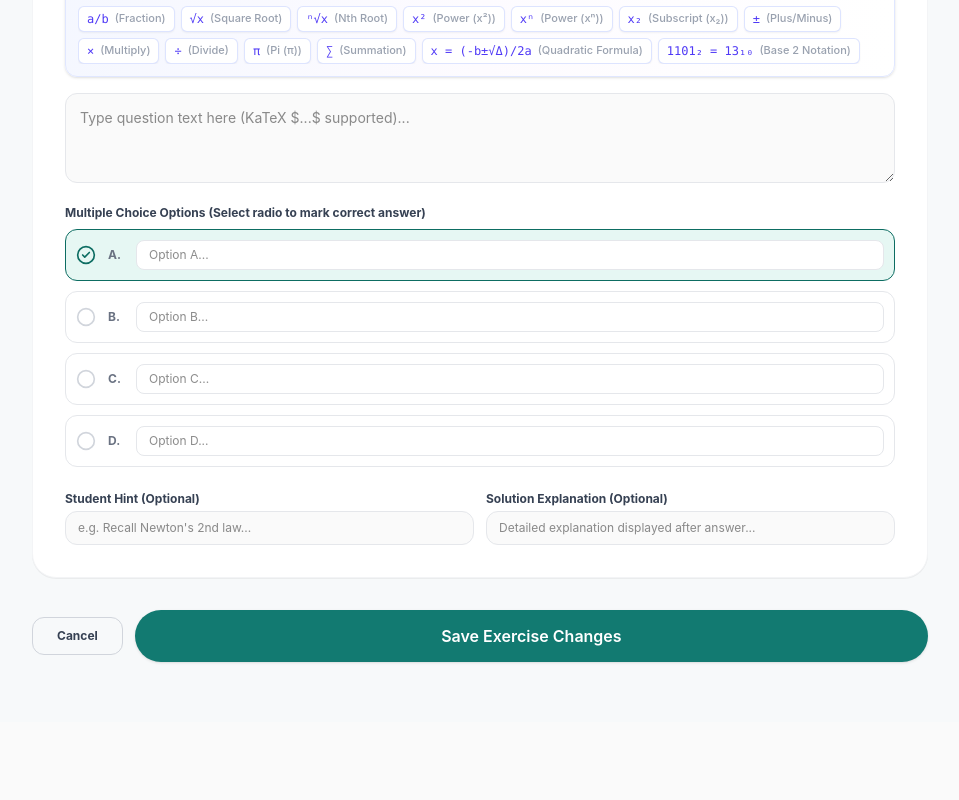
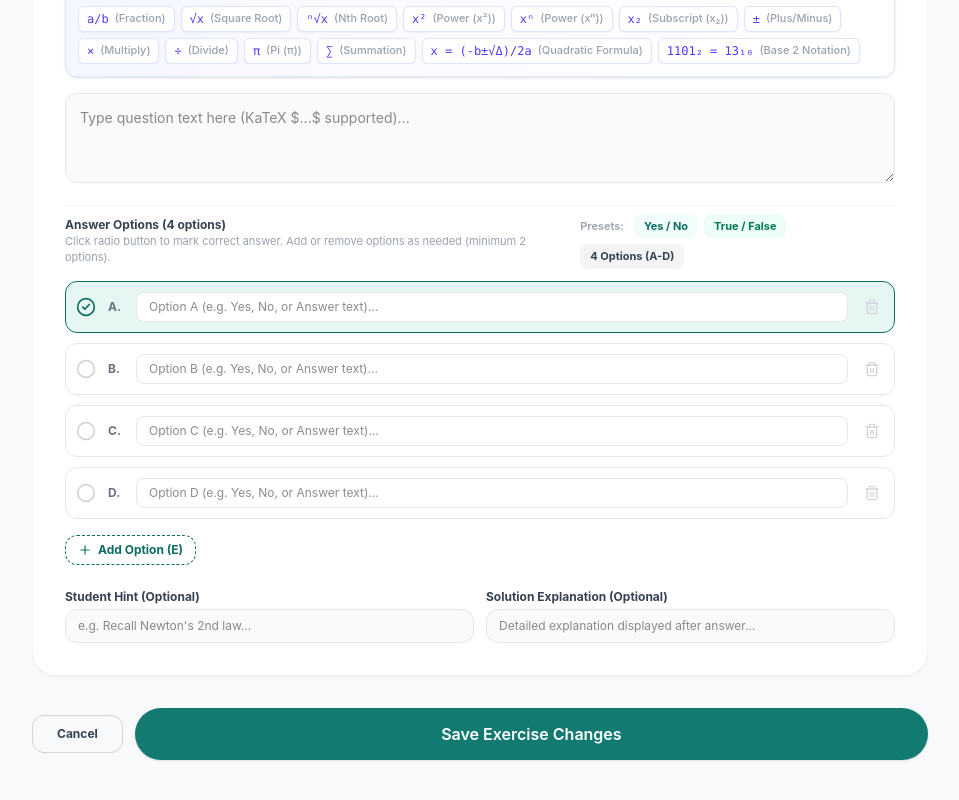
Before and after one commit to Nwaiwuchi10/kschool-admin, a Next.js app: page /exercises/1/edit in a window 1280 px wide. Shown: the part 910-1710 px from the top of the page, without its empty margins (288-1247 px from the left). Before the commit the page ends 1632 px from the top, so only its background shows below. Built offline with nearby package versions, Linux system fonts and the light colour scheme; no server answers.

Commit message:
feat: support dynamic option lengths (2-option yes/no, true/false, and custom options) in create and edit exercise

```diff
--- a/src/app/exercises/[id]/edit/page.tsx
+++ b/src/app/exercises/[id]/edit/page.tsx
@@ -183,6 +183,55 @@ function EditExerciseContent() {
       const newOpts = [...copy[activeQuestionIndex].options];
       newOpts[optIndex] = text;
       copy[activeQuestionIndex] = { ...copy[activeQuestionIndex], options: newOpts };
+      return copy;
+    });
+  };
+
+  const handleAddOption = () => {
+    setQuestions((prev) => {
+      const copy = [...prev];
+      const cur = { ...copy[activeQuestionIndex] };
+      cur.options = [...cur.options, ''];
+      copy[activeQuestionIndex] = cur;
+      return copy;
+    });
+  };
+
+  const handleRemoveOption = (optionIndex: number) => {
+    setQuestions((prev) => {
+      const copy = [...prev];
+      const cur = { ...copy[activeQuestionIndex] };
+      if (cur.options.length <= 2) {
+        showError('Minimum Options', 'A question must have at least 2 options (e.g. Yes / No).');
+        return prev;
+      }
+      const newOptions = cur.options.filter((_, idx) => idx !== optionIndex);
+      let newCorrectIndex = cur.correctOptionIndex;
+      if (newCorrectIndex === optionIndex) {
+        newCorrectIndex = 0;
+      } else if (newCorrectIndex > optionIndex) {
+        newCorrectIndex -= 1;
+      }
+      cur.options = newOptions;
+      cur.correctOptionIndex = newCorrectIndex;
+      copy[activeQuestionIndex] = cur;
+      return copy;
+    });
+  };
+
+  const handleSetPresetOptions = (preset: 'yes_no' | 'true_false' | 'standard_4') => {
+    setQuestions((prev) => {
+      const copy = [...prev];
+      const cur = { ...copy[activeQuestionIndex] };
+      if (preset === 'yes_no') {
+        cur.options = ['Yes', 'No'];
+      } else if (preset === 'true_false') {
+        cur.options = ['True', 'False'];
+      } else if (preset === 'standard_4') {
+        cur.options = ['', '', '', ''];
+      }
+      cur.correctOptionIndex = 0;
+      copy[activeQuestionIndex] = cur;
       return copy;
     });
   };
@@ -561,10 +610,44 @@ function EditExerciseContent() {
               </div>
 
               {/* Options */}
-              <div className="space-y-2">
-                <label className="block text-xs font-bold text-gray-700">
-                  Multiple Choice Options (Select radio to mark correct answer)
-                </label>
+              <div className="space-y-3 pt-2 border-t border-gray-100">
+                <div className="flex flex-col sm:flex-row sm:items-center justify-between gap-2">
+                  <div>
+                    <label className="block text-xs font-bold text-gray-700">
+                      Answer Options ({currentQ.options.length} options)
+                    </label>
+                    <p className="text-[11px] text-gray-400">
+                      Click radio button to mark correct answer. Add or remove options as needed (minimum 2 options).
+                    </p>
+                  </div>
+
+                  {/* Quick Presets */}
+                  <div className="flex items-center gap-1.5 flex-wrap">
+                    <span className="text-[11px] font-semibold text-gray-400 mr-1">Presets:</span>
+                    <button
+                      type="button"
+                      onClick={() => handleSetPresetOptions('yes_no')}
+                      className="px-2.5 py-1 text-[11px] font-bold rounded-lg bg-teal-50 text-[#0D6D62] hover:bg-teal-100 transition-colors cursor-pointer"
+                    >
+                      Yes / No
+                    </button>
+                    <button
+                      type="button"
+                      onClick={() => handleSetPresetOptions('true_false')}
+                      className="px-2.5 py-1 text-[11px] font-bold rounded-lg bg-emerald-50 text-emerald-700 hover:bg-emerald-100 transition-colors cursor-pointer"
+                    >
+                      True / False
+                    </button>
+                    <button
+                      type="button"
+                      onClick={() => handleSetPresetOptions('standard_4')}
+                      className="px-2.5 py-1 text-[11px] font-bold rounded-lg bg-gray-100 text-gray-700 hover:bg-gray-200 transition-colors cursor-pointer"
+                    >
+                      4 Options (A-D)
+                    </button>
+                  </div>
+                </div>
+
                 <div className="grid grid-cols-1 gap-2.5">
                   {currentQ.options.map((opt, oIdx) => {
                     const isCorrect = currentQ.correctOptionIndex === oIdx;
@@ -581,6 +664,7 @@ function EditExerciseContent() {
                           type="button"
                           onClick={() => updateCurrentQuestion('correctOptionIndex', oIdx)}
                           className="shrink-0 cursor-pointer"
+                          title={isCorrect ? 'Correct Answer' : 'Click to mark as correct'}
                         >
                           {isCorrect ? (
                             <CheckCircle2 className="w-5 h-5 text-[#0D6D62]" />
@@ -595,12 +679,35 @@ function EditExerciseContent() {
                           type="text"
                           value={opt}
                           onChange={(e) => updateOptionText(oIdx, e.target.value)}
-                          placeholder={`Option ${String.fromCharCode(65 + oIdx)}...`}
+                          placeholder={`Option ${String.fromCharCode(65 + oIdx)} (e.g. Yes, No, or Answer text)...`}
                           className="flex-1 px-3 py-1.5 rounded-lg border border-gray-200 text-xs focus:outline-none focus:border-[#0D6D62] bg-white"
                         />
+                        {/* Remove Option Button (if > 2 options) */}
+                        {currentQ.options.length > 2 && (
+                          <button
+                            type="button"
+                            onClick={() => handleRemoveOption(oIdx)}
+                            className="text-gray-300 hover:text-red-500 p-1 rounded-lg transition-colors cursor-pointer"
+                            title="Remove this option"
+                          >
+                            <Trash2 className="w-4 h-4" />
+                          </button>
+                        )}
                       </div>
                     );
                   })}
+                </div>
+
+                {/* Add Option Button */}
+                <div className="flex items-center justify-start pt-1">
+                  <button
+                    type="button"
+                    onClick={handleAddOption}
+                    className="inline-flex items-center gap-1.5 px-3 py-1.5 rounded-xl border border-dashed border-[#0D6D62] text-[#0D6D62] hover:bg-emerald-50 text-xs font-bold transition-colors cursor-pointer"
+                  >
+                    <Plus className="w-3.5 h-3.5" />
+                    <span>Add Option ({String.fromCharCode(65 + currentQ.options.length)})</span>
+                  </button>
                 </div>
               </div>
 
--- a/src/app/exercises/new/page.tsx
+++ b/src/app/exercises/new/page.tsx
@@ -220,6 +220,58 @@ function CreateExerciseContent() {
       const curOptions = [...cur.options];
       curOptions[optionIndex] = text;
       cur.options = curOptions;
+      updated[activeQuestionIndex] = cur;
+      return updated;
+    });
+  };
+
+  // Add an option to the current question (up to 10 or whatever total)
+  const handleAddOption = () => {
+    setQuestions((prev) => {
+      const updated = [...prev];
+      const cur = { ...updated[activeQuestionIndex] };
+      cur.options = [...cur.options, ''];
+      updated[activeQuestionIndex] = cur;
+      return updated;
+    });
+  };
+
+  // Remove an option from the current question (minimum 2 options)
+  const handleRemoveOption = (optionIndex: number) => {
+    setQuestions((prev) => {
+      const updated = [...prev];
+      const cur = { ...updated[activeQuestionIndex] };
+      if (cur.options.length <= 2) {
+        showError('Minimum Options', 'A question must have at least 2 options (e.g. Yes / No).');
+        return prev;
+      }
+      const newOptions = cur.options.filter((_, idx) => idx !== optionIndex);
+      let newCorrectIndex = cur.correctOptionIndex;
+      if (newCorrectIndex === optionIndex) {
+        newCorrectIndex = 0;
+      } else if (newCorrectIndex > optionIndex) {
+        newCorrectIndex -= 1;
+      }
+      cur.options = newOptions;
+      cur.correctOptionIndex = newCorrectIndex;
+      updated[activeQuestionIndex] = cur;
+      return updated;
+    });
+  };
+
+  // Quick preset options: e.g. Yes/No, True/False, or standard 4 Options
+  const handleSetPresetOptions = (preset: 'yes_no' | 'true_false' | 'standard_4') => {
+    setQuestions((prev) => {
+      const updated = [...prev];
+      const cur = { ...updated[activeQuestionIndex] };
+      if (preset === 'yes_no') {
+        cur.options = ['Yes', 'No'];
+      } else if (preset === 'true_false') {
+        cur.options = ['True', 'False'];
+      } else if (preset === 'standard_4') {
+        cur.options = ['', '', '', ''];
+      }
+      cur.correctOptionIndex = 0;
       updated[activeQuestionIndex] = cur;
       return updated;
     });
@@ -596,8 +648,41 @@ function CreateExerciseContent() {
 
             {/* Answer Options */}
             <div className="space-y-3 pt-2 border-t border-gray-100">
-              <div className="text-xs font-bold text-gray-700">
-                Answer Options (Click radio button to mark correct answer)
+              <div className="flex flex-col sm:flex-row sm:items-center justify-between gap-2">
+                <div>
+                  <div className="text-xs font-bold text-gray-700">
+                    Answer Options ({currentQ.options.length} options)
+                  </div>
+                  <p className="text-[11px] text-gray-400">
+                    Click radio button to mark correct answer. Add or remove options as needed (minimum 2 options).
+                  </p>
+                </div>
+
+                {/* Quick Presets */}
+                <div className="flex items-center gap-1.5 flex-wrap">
+                  <span className="text-[11px] font-semibold text-gray-400 mr-1">Presets:</span>
+                  <button
+                    type="button"
+                    onClick={() => handleSetPresetOptions('yes_no')}
+                    className="px-2.5 py-1 text-[11px] font-bold rounded-lg bg-teal-50 text-[#0D6D62] hover:bg-teal-100 transition-colors cursor-pointer"
+                  >
+                    Yes / No
+                  </button>
+                  <button
+                    type="button"
+                    onClick={() => handleSetPresetOptions('true_false')}
+                    className="px-2.5 py-1 text-[11px] font-bold rounded-lg bg-emerald-50 text-emerald-700 hover:bg-emerald-100 transition-colors cursor-pointer"
+                  >
+                    True / False
+                  </button>
+                  <button
+                    type="button"
+                    onClick={() => handleSetPresetOptions('standard_4')}
+                    className="px-2.5 py-1 text-[11px] font-bold rounded-lg bg-gray-100 text-gray-700 hover:bg-gray-200 transition-colors cursor-pointer"
+                  >
+                    4 Options (A-D)
+                  </button>
+                </div>
               </div>
 
               <div className="space-y-2.5">
@@ -620,6 +705,7 @@ function CreateExerciseContent() {
                             ? 'text-[#0D6D62]'
                             : 'text-gray-300 hover:text-gray-400'
                         }`}
+                        title={isCorrect ? 'Correct Answer' : 'Click to mark as correct'}
                       >
                         {isCorrect ? (
                           <CheckCircle2 className="w-5 h-5 fill-[#0D6D62] text-white" />
@@ -634,14 +720,38 @@ function CreateExerciseContent() {
 
                       <input
                         type="text"
-                        placeholder={`Option ${String.fromCharCode(65 + optIdx)}`}
+                        placeholder={`Option ${String.fromCharCode(65 + optIdx)} (e.g. Yes, No, or Answer text)`}
                         value={opt}
                         onChange={(e) => handleOptionChange(optIdx, e.target.value)}
                         className="flex-1 text-sm bg-transparent border-none focus:outline-none text-gray-900"
                       />
+
+                      {/* Remove Option Button (if more than 2 options) */}
+                      {currentQ.options.length > 2 && (
+                        <button
+                          type="button"
+                          onClick={() => handleRemoveOption(optIdx)}
+                          className="text-gray-300 hover:text-red-500 p-1 rounded-lg transition-colors cursor-pointer"
+                          title="Remove this option"
+                        >
+                          <Trash2 className="w-4 h-4" />
+                        </button>
+                      )}
                     </div>
                   );
                 })}
+              </div>
+
+              {/* Add Option Button */}
+              <div className="flex items-center justify-start pt-1">
+                <button
+                  type="button"
+                  onClick={handleAddOption}
+                  className="inline-flex items-center gap-1.5 px-3 py-1.5 rounded-xl border border-dashed border-[#0D6D62] text-[#0D6D62] hover:bg-emerald-50 text-xs font-bold transition-colors cursor-pointer"
+                >
+                  <Plus className="w-3.5 h-3.5" />
+                  <span>Add Option ({String.fromCharCode(65 + currentQ.options.length)})</span>
+                </button>
               </div>
             </div>
 
```
